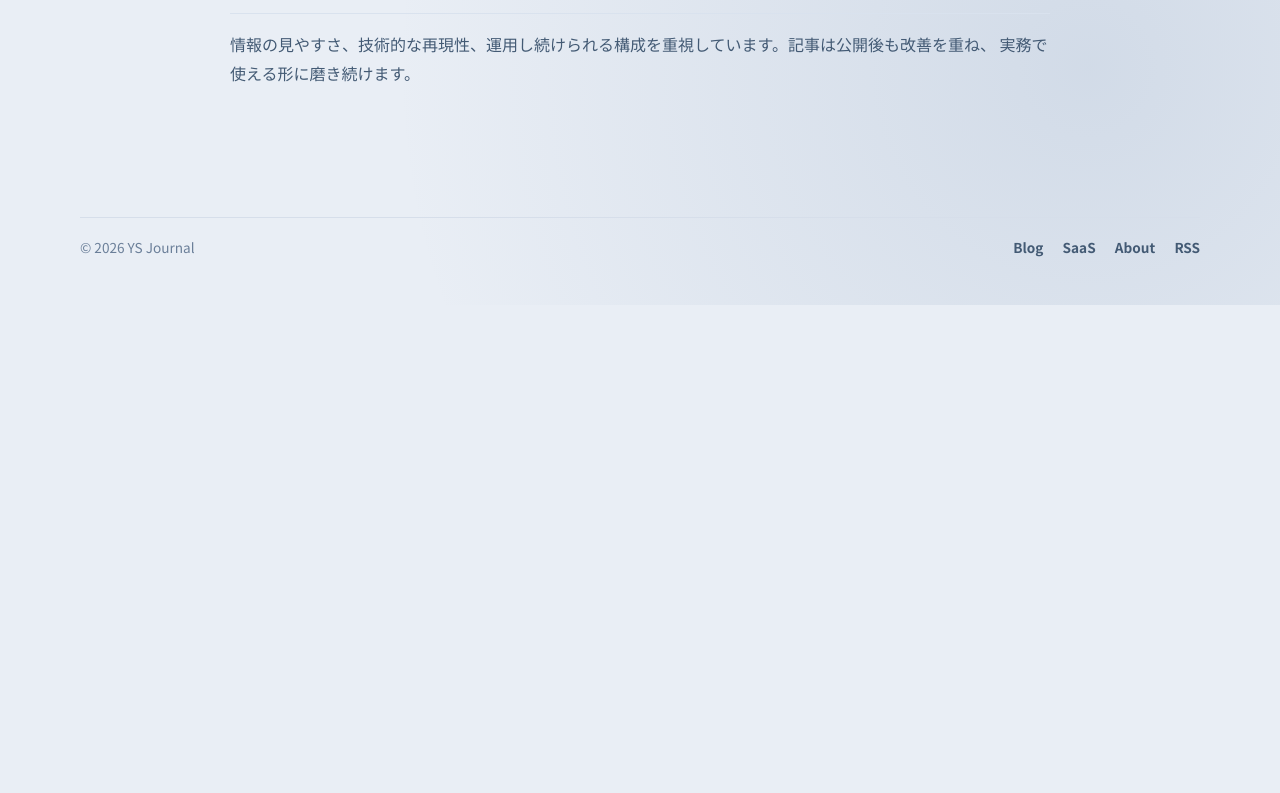
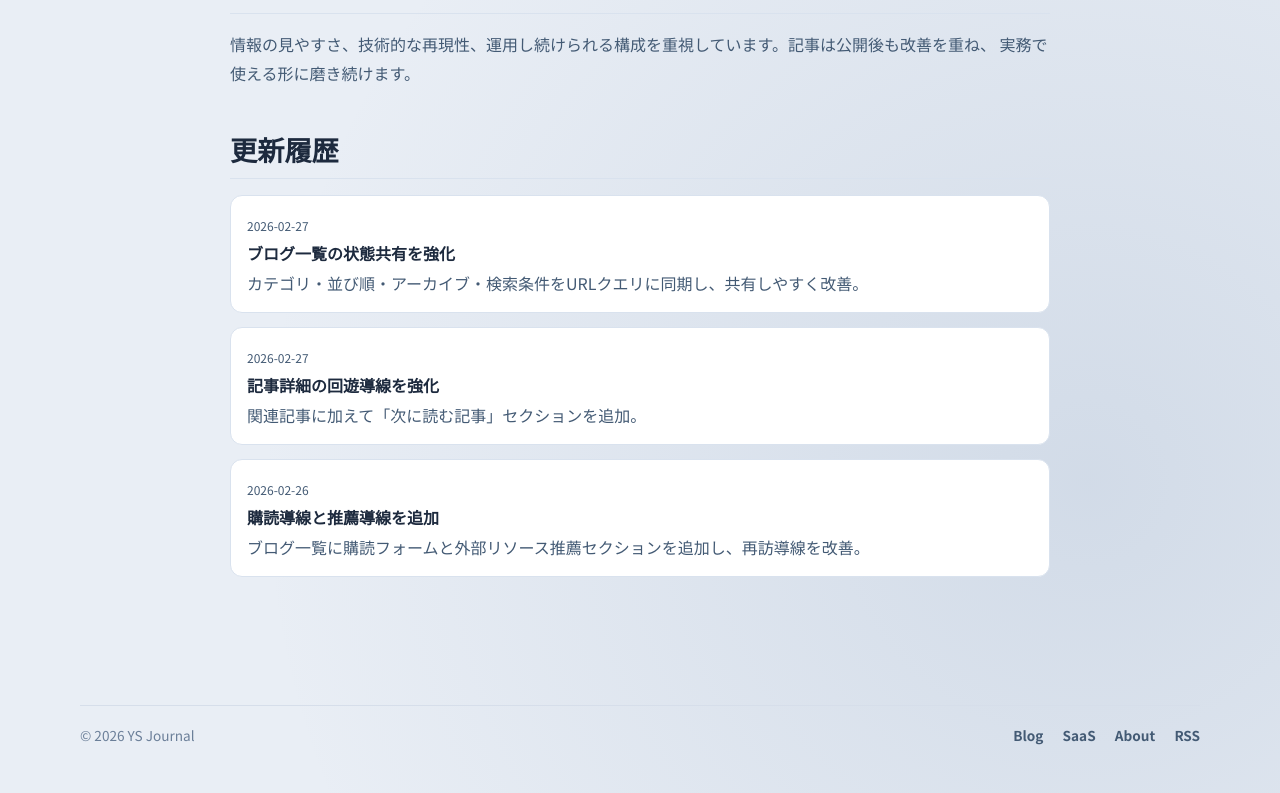
Before and after one commit to ysdev421/ys-portfolio, a Next.js app: page /about in a window 1280 px wide. Shown: the part 1278-2071 px from the top of the page. Before the commit the page ends 1583 px from the top, so only its background shows below. Built offline with nearby package versions, Linux system fonts and the light colour scheme; a web font is replaced by a local one.

Commit message:
Aboutに更新履歴タイムラインを追加

```diff
--- a/app/about/page.module.css
+++ b/app/about/page.module.css
@@ -151,6 +151,37 @@
   color: #1d2a3e;
 }
 
+.timeline {
+  margin-top: 1rem;
+  list-style: none;
+  display: grid;
+  gap: 0.9rem;
+}
+
+.timeline li {
+  background: #ffffff;
+  border: 1px solid #d9e2ee;
+  border-radius: 12px;
+  padding: 0.9rem 1rem;
+}
+
+.timelineDate {
+  font-size: 0.75rem;
+  color: #6b7f99;
+}
+
+.timeline li h3 {
+  margin-top: 0.25rem;
+  font-size: 1rem;
+  color: #1d2a3e;
+}
+
+.timeline li p {
+  margin-top: 0.35rem;
+  color: #435a74;
+  line-height: 1.7;
+}
+
 @media (max-width: 600px) {
   .profile {
     flex-direction: column;
--- a/app/about/page.tsx
+++ b/app/about/page.tsx
@@ -45,6 +45,26 @@ const stats = [
     value: [...posts]
       .sort((a, b) => (a.publishedAt < b.publishedAt ? 1 : -1))[0]
       .publishedAt,
+  },
+];
+
+const updates = [
+  {
+    date: "2026-02-27",
+    title: "ブログ一覧の状態共有を強化",
+    detail:
+      "カテゴリ・並び順・アーカイブ・検索条件をURLクエリに同期し、共有しやすく改善。",
+  },
+  {
+    date: "2026-02-27",
+    title: "記事詳細の回遊導線を強化",
+    detail: "関連記事に加えて「次に読む記事」セクションを追加。",
+  },
+  {
+    date: "2026-02-26",
+    title: "購読導線と推薦導線を追加",
+    detail:
+      "ブログ一覧に購読フォームと外部リソース推薦セクションを追加し、再訪導線を改善。",
   },
 ];
 
@@ -120,6 +140,19 @@ export default function AboutPage() {
           実務で使える形に磨き続けます。
         </p>
       </section>
+
+      <section className={styles.section}>
+        <h2>更新履歴</h2>
+        <ol className={styles.timeline}>
+          {updates.map((update) => (
+            <li key={`${update.date}-${update.title}`}>
+              <p className={styles.timelineDate}>{update.date}</p>
+              <h3>{update.title}</h3>
+              <p>{update.detail}</p>
+            </li>
+          ))}
+        </ol>
+      </section>
     </main>
   );
 }
```
